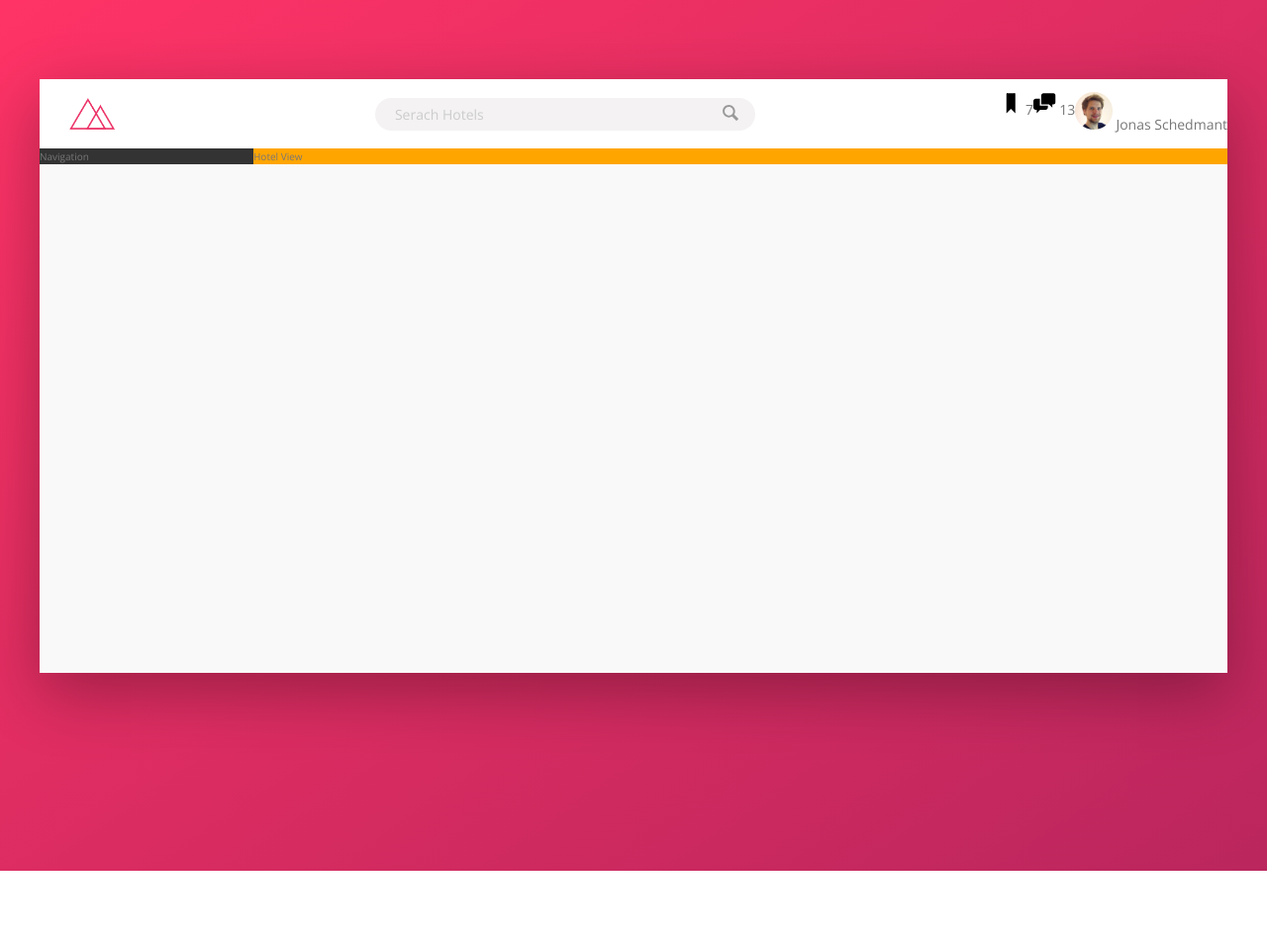
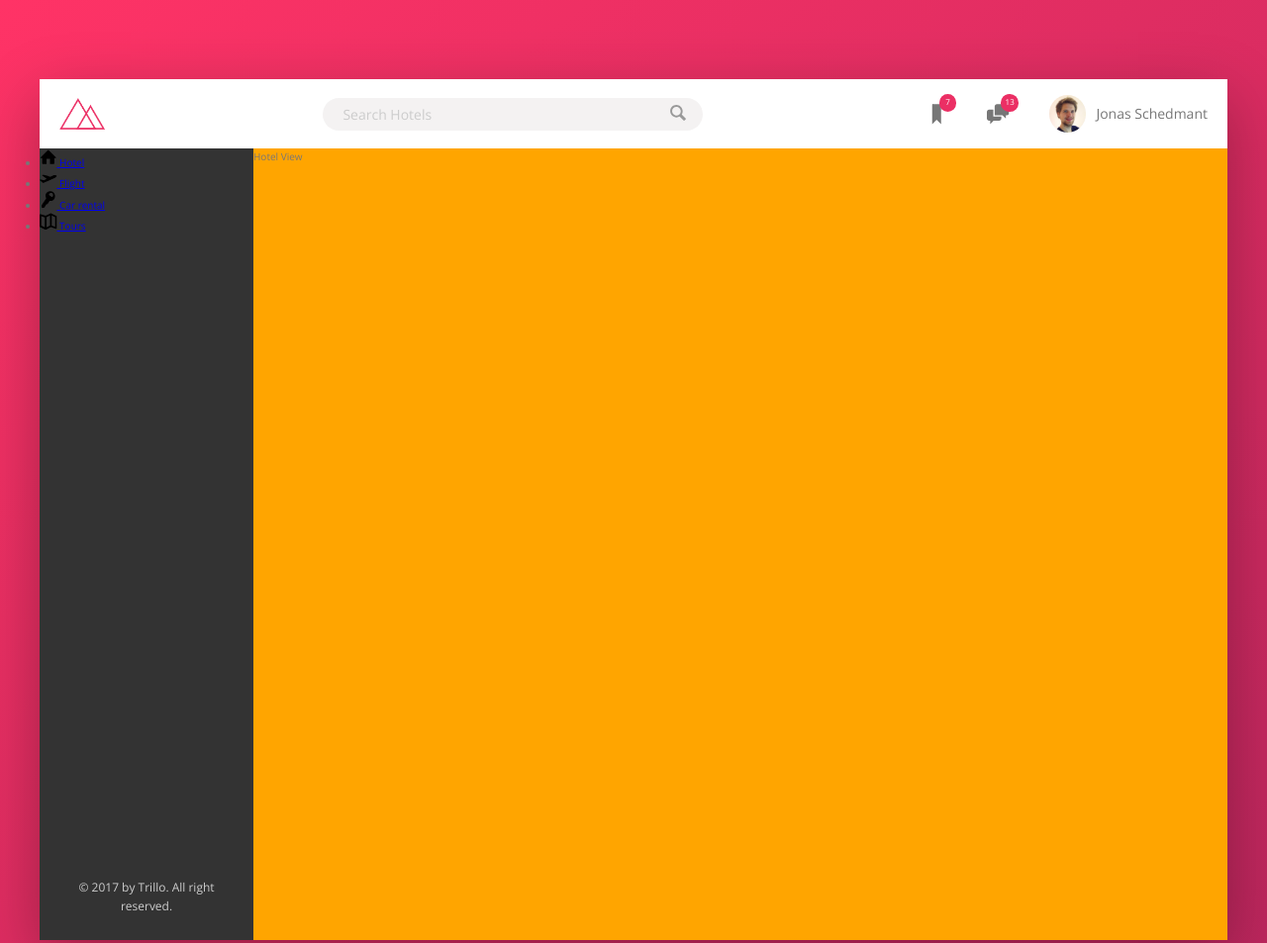
Before and after one commit to YardenPorat/Trillo-Project, a plain HTML site: page index.html in a window 1280 px wide. Shown: the top 953 px of the page at 99% size. Before the commit the page ends 880 px from the top, so only its background shows below. Drawn offline with nearby package versions, Linux system fonts and the light colour scheme.

Commit message:
Building the Navigation - Part 1

```diff
--- a/css/style.css
+++ b/css/style.css
@@ -35,7 +35,7 @@ body {
 /* LOGO */
 .logo {
   height: 3.25rem;
-  margin-left: 3rem; }
+  margin-left: 2rem; }
 
 /* SearchBar */
 .search {
@@ -79,13 +79,55 @@ body {
 /* UserNav */
 .user-nav {
   display: flex;
-  justify-content: space-between; }
+  justify-content: space-between;
+  align-items: center;
+  align-self: stretch; }
+  .user-nav > * {
+    padding: 0 2rem;
+    cursor: pointer;
+    height: 100%;
+    display: flex;
+    align-items: center; }
+  .user-nav > *:hover {
+    background-color: var(--color-gray-light-2); }
+  .user-nav__icon-box {
+    position: relative; }
   .user-nav__icon {
     height: 2.25rem;
-    width: 2.25rem; }
+    width: 2.25rem;
+    fill: var(--color-gray-dark-2); }
+  .user-nav__notification {
+    font-size: .8rem;
+    height: 1.75rem;
+    width: 1.75rem;
+    border-radius: 50%;
+    background-color: var(--color-primary);
+    color: #fff;
+    position: absolute;
+    top: 1.5rem;
+    right: 1.1rem;
+    display: flex;
+    justify-content: center;
+    align-items: center; }
   .user-nav__user-photo {
     height: 3.75rem;
-    border-radius: 50%; }
+    border-radius: 50%;
+    margin-right: 1rem; }
+
+/* UserNav */
+.side-nav {
+  display: flex;
+  flex-direction: column; }
+  .side-nav__icon {
+    width: 1.75rem;
+    height: 1.75rem; }
+
+/* LegalText */
+.legal {
+  font-size: 1.2rem;
+  text-align: center;
+  padding: 2.5rem;
+  color: var(--color-gray-light-4); }
 
 .container {
   max-width: 120rem;
@@ -108,9 +150,13 @@ body {
 
 .sidebar {
   background-color: var(--color-gray-dark-1);
-  flex: 0 0 18%; }
+  flex: 0 0 18%;
+  display: flex;
+  flex-direction: column;
+  justify-content: space-between; }
 
 .hotel-view {
   background-color: #fff;
   background-color: orange;
+  height: 80rem;
   flex: 1; }
--- a/index.html
+++ b/index.html
@@ -15,7 +15,7 @@
             <header class="header">
                 <img src="img/logo.png" alt="trillo logo" class="logo">
                 <form action="#" class="search">
-                    <input type="text" class="search__input" name="" id="" placeholder="Serach Hotels">
+                    <input type="text" class="search__input" name="" id="" placeholder="Search Hotels">
                     <button class="search__button">
                         <svg class="search__icon">
                             <use xlink:href="img/sprite.svg#icon-magnifying-glass"></use>
@@ -42,7 +42,43 @@
                 </nav>
             </header>
             <div class="content">
-                <nav class="sidebar">Navigation</nav>
+                <nav class="sidebar">
+                    <ul class="side-nav">
+                        <li class="side-nav__item">
+                            <a href="#" class="side-nav__link" target="_blank" rel="noopener noreferrer">
+                                <svg class="side-nav__icon">
+                                    <use xlink:href="img/sprite.svg#icon-home"></use>
+                                </svg>
+                                <span>Hotel</span>
+                            </a>
+                        </li>
+                        <li class="side-nav__item">
+                            <a href="#" class="side-nav__link" target="_blank" rel="noopener noreferrer">
+                                <svg class="side-nav__icon">
+                                    <use xlink:href="img/sprite.svg#icon-aircraft-take-off"></use>
+                                </svg>
+                                <span>Flight</span>
+                            </a>
+                        </li>
+                        <li class="side-nav__item">
+                            <a href="#" class="side-nav__link" target="_blank" rel="noopener noreferrer">
+                                <svg class="side-nav__icon">
+                                    <use xlink:href="img/sprite.svg#icon-key"></use>
+                                </svg>
+                                <span>Car rental</span>
+                            </a>
+                        </li>
+                        <li class="side-nav__item">
+                            <a href="#" class="side-nav__link" target="_blank" rel="noopener noreferrer">
+                                <svg class="side-nav__icon">
+                                    <use xlink:href="img/sprite.svg#icon-map"></use>
+                                </svg>
+                                <span>Tours</span>
+                            </a>
+                        </li>
+                    </ul>
+                    <div class="legal">&copy; 2017 by Trillo. All right reserved.</div>
+                </nav>
                 <main class="hotel-view"> Hotel View</main>
             </div>
         </div>
--- a/sass/_components.scss
+++ b/sass/_components.scss
@@ -3,7 +3,7 @@
 ///////////////
 .logo{
     height: 3.25rem;
-    margin-left: 3rem;
+    margin-left: 2rem;
 }
 ///////////////
 /* SearchBar */
@@ -53,7 +53,7 @@
         height: 2rem;
         width: 2rem;
         //Set color to SVG
-        fill: var(--color-gray-dark-3)
+        fill: var(--color-gray-dark-3);
     }
 }
 ///////////////
@@ -62,25 +62,70 @@
 .user-nav{
     display: flex;
     justify-content: space-between;
+    align-items: center;
+    align-self: stretch;
+
+    & > *{
+        padding: 0 2rem;
+        cursor: pointer;
+        height: 100%;
+        display: flex;
+        align-items: center;
+    }
+    & > *:hover{
+        background-color:  var(--color-gray-light-2);
+    }
     &__icon-box{
-
+        position: relative;
     }
     &__icon{
         height: 2.25rem;
         width: 2.25rem;
+        fill: var(--color-gray-dark-2);
     }
     &__notification{
-
-    }
-    &__user{
-
+        font-size: .8rem;
+        height: 1.75rem;
+        width: 1.75rem;
+        border-radius: 50%;
+        background-color: var(--color-primary);
+        color: #fff;
+        position: absolute;
+        top: 1.5rem;
+        right: 1.1rem;
+        display: flex;
+        justify-content: center;
+        align-items: center;
     }
     &__user-photo{
         height: 3.75rem;
         border-radius: 50%;
+        margin-right: 1rem;
+    }
+}
+///////////////
+/* UserNav */
+///////////////
+.side-nav{
+    display: flex;
+    flex-direction: column;
+    &__item{
+    }
+    &__link{
 
     }
-    &__user-name{
+    &__icon{
+        width: 1.75rem;
+        height: 1.75rem;
 
     }
 }
+///////////////
+/* LegalText */
+///////////////
+.legal{
+    font-size: 1.2rem;
+    text-align: center;
+    padding: 2.5rem;
+    color: var(--color-gray-light-4);
+}
--- a/sass/_layout.scss
+++ b/sass/_layout.scss
@@ -20,9 +20,14 @@
 .sidebar{
     background-color:  var(--color-gray-dark-1);
     flex: 0 0 18%;
+    display: flex;
+    flex-direction: column;
+    justify-content: space-between;
+
 }
 .hotel-view{
     background-color: #fff;
     background-color: orange;
+    height: 80rem;
     flex: 1;
 }
```
Also changed, not shown: flexbox.scss (added, +84 -0 lines), flexbox-paper.png (added).
